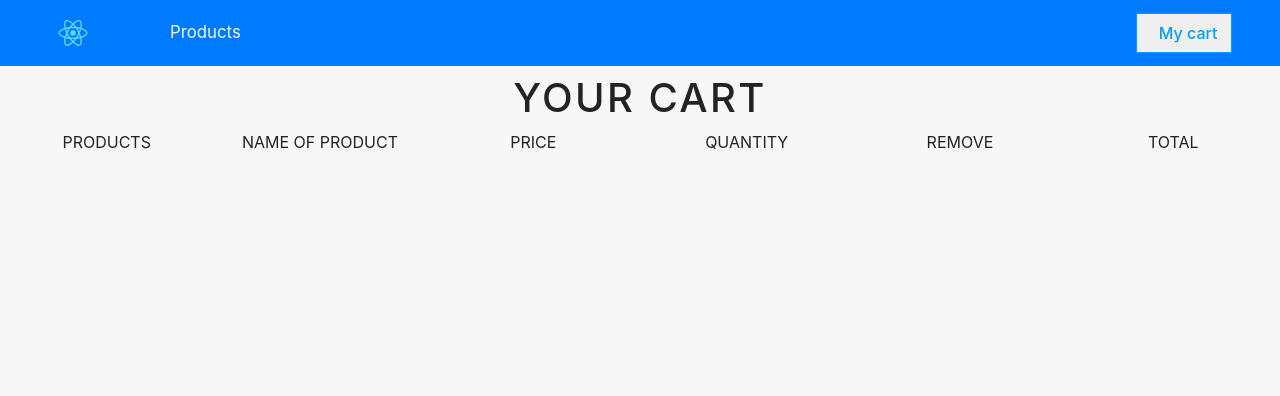
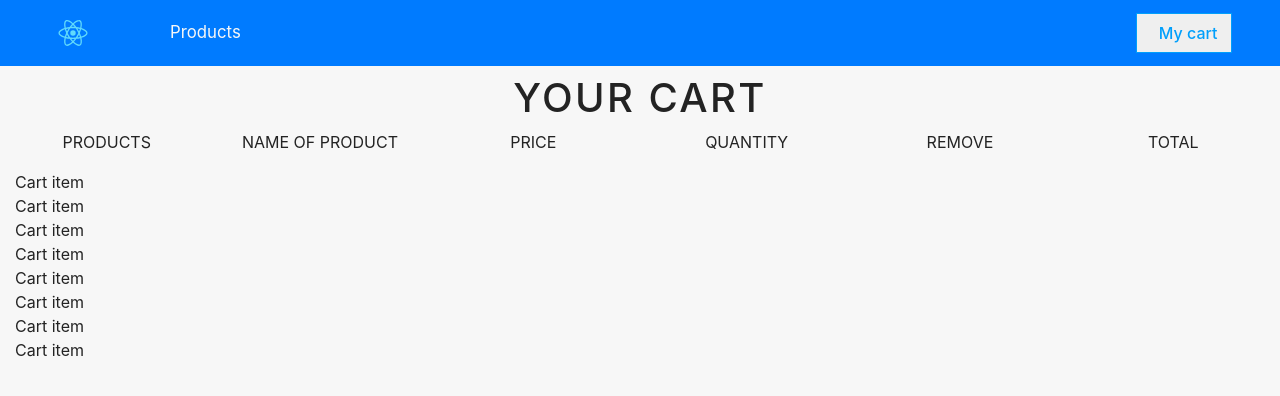
Before and after one commit to B-Starr7/react-ecommerce, a React (Create React App) app: page /cart in a window 1280 px wide. Shown: the top 396 px of the page. Built offline with nearby package versions, Linux system fonts and the light colour scheme; the HTML template or start-up script is replaced by a standard one.

Commit message:
map over cart items

```diff
--- a/src/components/Cart/Cart.js
+++ b/src/components/Cart/Cart.js
@@ -1,13 +1,31 @@
-import React, { Component } from 'react';
+import React, { Component, Fragment } from 'react';
 import Title from '../Title';
 import CartColumns from './CartColumns';
+import EmptyCart from './EmptyCart';
+import { ProductConsumer } from "../../context";
+import CartList from './CartList';
 
 export default class Cart extends Component {
     render() {
         return (
             <section>
-                <Title name="your" title="cart" />
-                <CartColumns />
+                <ProductConsumer>
+                    {value => {
+                        const {cart} = value;
+                        if(cart.length > 0) {
+                            return (
+                                <Fragment>
+                                    <Title name="your" title="cart" />
+                                    <CartColumns />
+                                    <CartList value={value} />
+                                </Fragment>
+                            );
+                        } else {
+                            return <EmptyCart />
+                        }
+                    }}
+
+                </ProductConsumer>
             </section>
         )
     }
--- a/src/components/Cart/CartColumns.js
+++ b/src/components/Cart/CartColumns.js
@@ -2,7 +2,7 @@ import React from 'react'
 
 export default function CartColumns() {
   return (
-    <div className="container-fluid text-center d-lg-block">
+    <div className="container-fluid text-center d-none d-lg-block">
       <div className="row">
         <div className="col-10 mx-auto col-lg-2">
           <p className="text-uppercase">Products</p>
--- /dev/null
+++ b/src/components/Cart/CartItem.js
@@ -0,0 +1,9 @@
+import React from 'react'
+
+export default function CartItem() {
+  return (
+    <div>
+      Cart item
+    </div>
+  )
+}
--- /dev/null
+++ b/src/components/Cart/CartList.js
@@ -0,0 +1,14 @@
+import React from 'react'
+import CartItem from './CartItem';
+
+export default function CardList({value}) {
+  const {cart}  = value;
+
+  return (
+    <div className="container-fluid">
+        {cart.map(item => {
+          return <CartItem key={item.id} item={item} value={value} />
+        })}
+    </div>
+  )
+}
--- /dev/null
+++ b/src/components/Cart/EmptyCart.js
@@ -0,0 +1,13 @@
+import React from 'react'
+
+export default function EmptyCart() {
+  return (
+    <div className="container mt-3">
+      <div className="row">
+        <div className="col-10 mx-auto text-center text-title">
+            <h1>your cart is currently empty</h1>
+        </div>
+      </div>
+    </div>
+  )
+}
--- a/src/components/Product.js
+++ b/src/components/Product.js
@@ -9,7 +9,7 @@ export default class Product extends Component {
     const { id, title, img, price, inCart } = this.props.product;
 
     return (
-      <ProductWrapper className="col-9 mx-auto col-md-6 col-lg-3 my-3">
+      <ProductWrapper className="col-9 mx-auto col-md-6 col-lg-3">
         <div className="card">
           <ProductConsumer>
             {(value) => (
--- a/src/context.js
+++ b/src/context.js
@@ -9,7 +9,7 @@ class ProductProvider extends Component {
     state = {
         products: [],
         detailProduct,
-        cart: [],
+        cart: storeProducts,
         modalOpen: false,
         modalProduct: detailProduct,
         // cart
```
